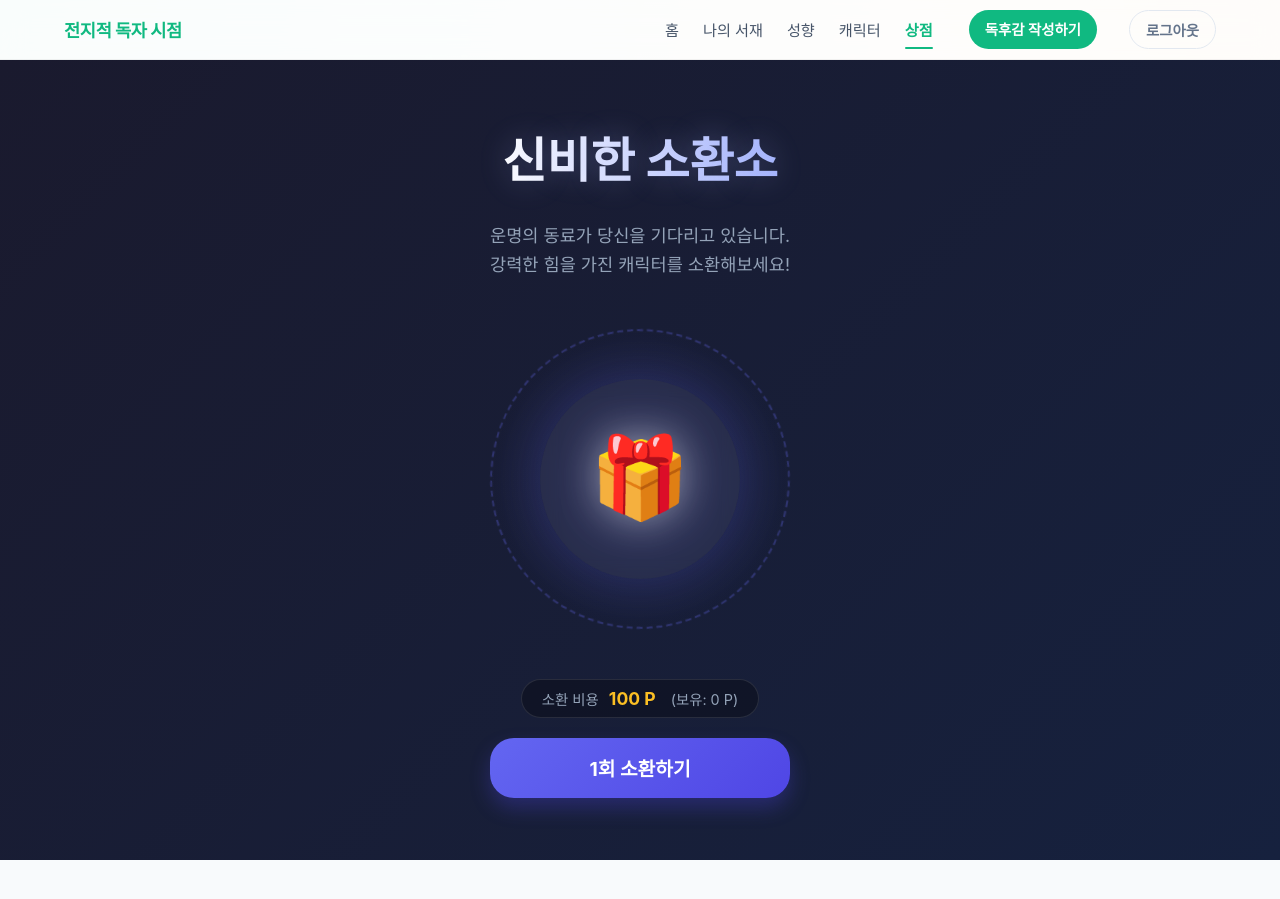
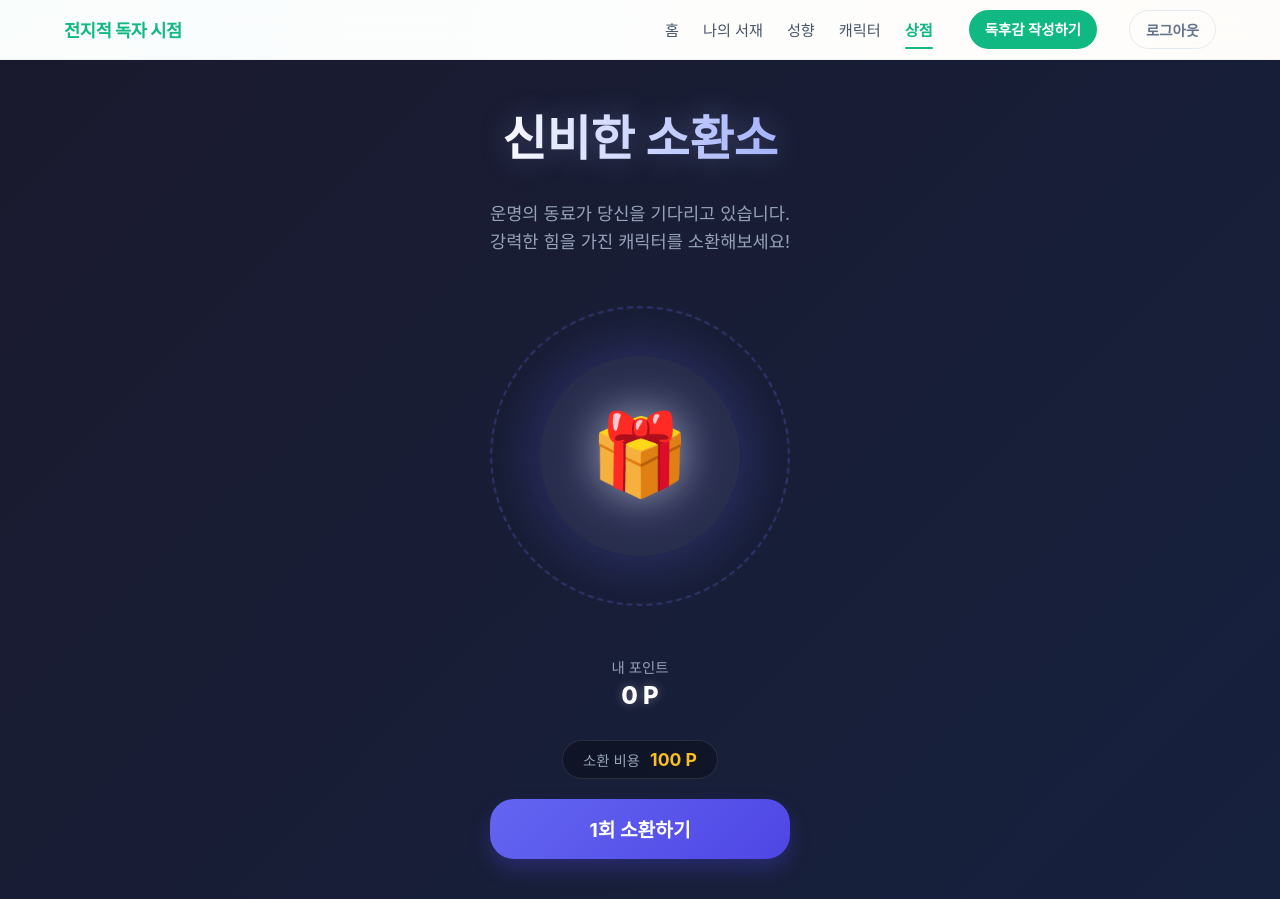
Before and after one commit to jeon-dok-si/jeondoksi, a Next.js app: page /shop in a window 1280 px wide. Before the commit the page ends 860 px from the top, so only its background shows below. Built offline with nearby package versions, Linux system fonts and the light colour scheme; no server answers.

Commit message:
fix: 상점 디자인 수정

```diff
--- a/src/app/(main)/shop/page.module.css
+++ b/src/app/(main)/shop/page.module.css
@@ -118,6 +118,26 @@
     width: 100%;
 }
 
+.balanceDisplay {
+    display: flex;
+    flex-direction: column;
+    align-items: center;
+    margin-bottom: 10px;
+}
+
+.balanceLabel {
+    color: #94a3b8;
+    font-size: 0.9rem;
+    margin-bottom: 4px;
+}
+
+.balanceValue {
+    color: #fff;
+    font-size: 1.5rem;
+    font-weight: 800;
+    text-shadow: 0 0 10px rgba(255, 255, 255, 0.3);
+}
+
 .priceTag {
     display: flex;
     align-items: center;
@@ -140,9 +160,20 @@
 }
 
 .currentPoint {
-    color: #94a3b8;
-    font-size: 0.9rem;
-    margin-left: 5px;
+    color: #e2e8f0;
+    font-size: 0.85rem;
+    margin-left: 10px;
+    background: rgba(255, 255, 255, 0.15);
+    padding: 4px 10px;
+    border-radius: 12px;
+    display: flex;
+    align-items: center;
+    gap: 4px;
+}
+
+.currentPoint::before {
+    content: '💰';
+    font-size: 0.8rem;
 }
 
 .summonButton {
--- a/src/app/(main)/shop/page.tsx
+++ b/src/app/(main)/shop/page.tsx
@@ -91,10 +91,14 @@ export default function ShopPage() {
                 </div>
 
                 <div className={styles.actionArea}>
+                    <div className={styles.balanceDisplay}>
+                        <span className={styles.balanceLabel}>내 포인트</span>
+                        <span className={styles.balanceValue}>{userPoint.toLocaleString()} P</span>
+                    </div>
+
                     <div className={styles.priceTag}>
                         <span className={styles.priceLabel}>소환 비용</span>
                         <span className={styles.priceValue}>100 P</span>
-                        <span className={styles.currentPoint}>(보유: {userPoint.toLocaleString()} P)</span>
                     </div>
                     <Button onClick={handleGacha} size="lg" className={styles.summonButton}>
                         1회 소환하기
```
